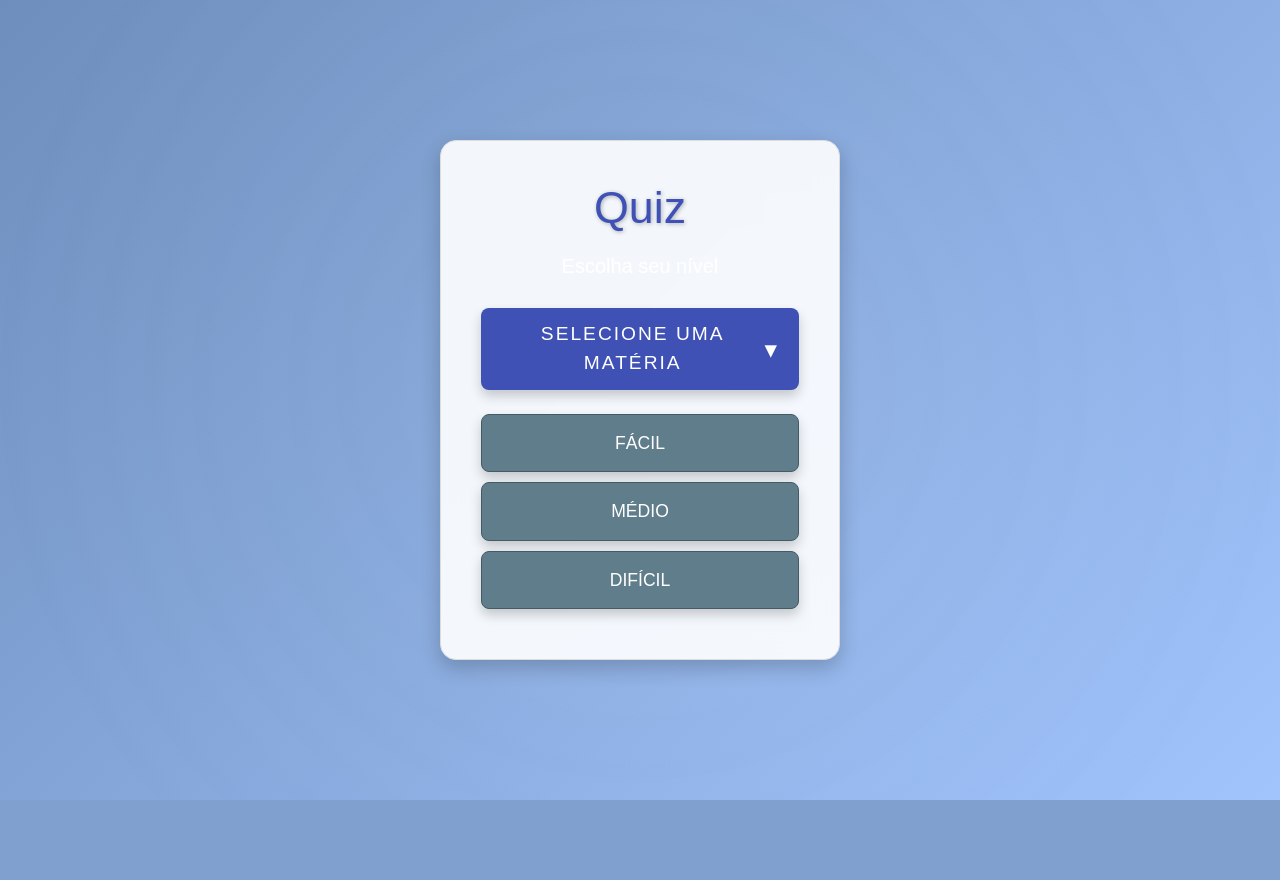
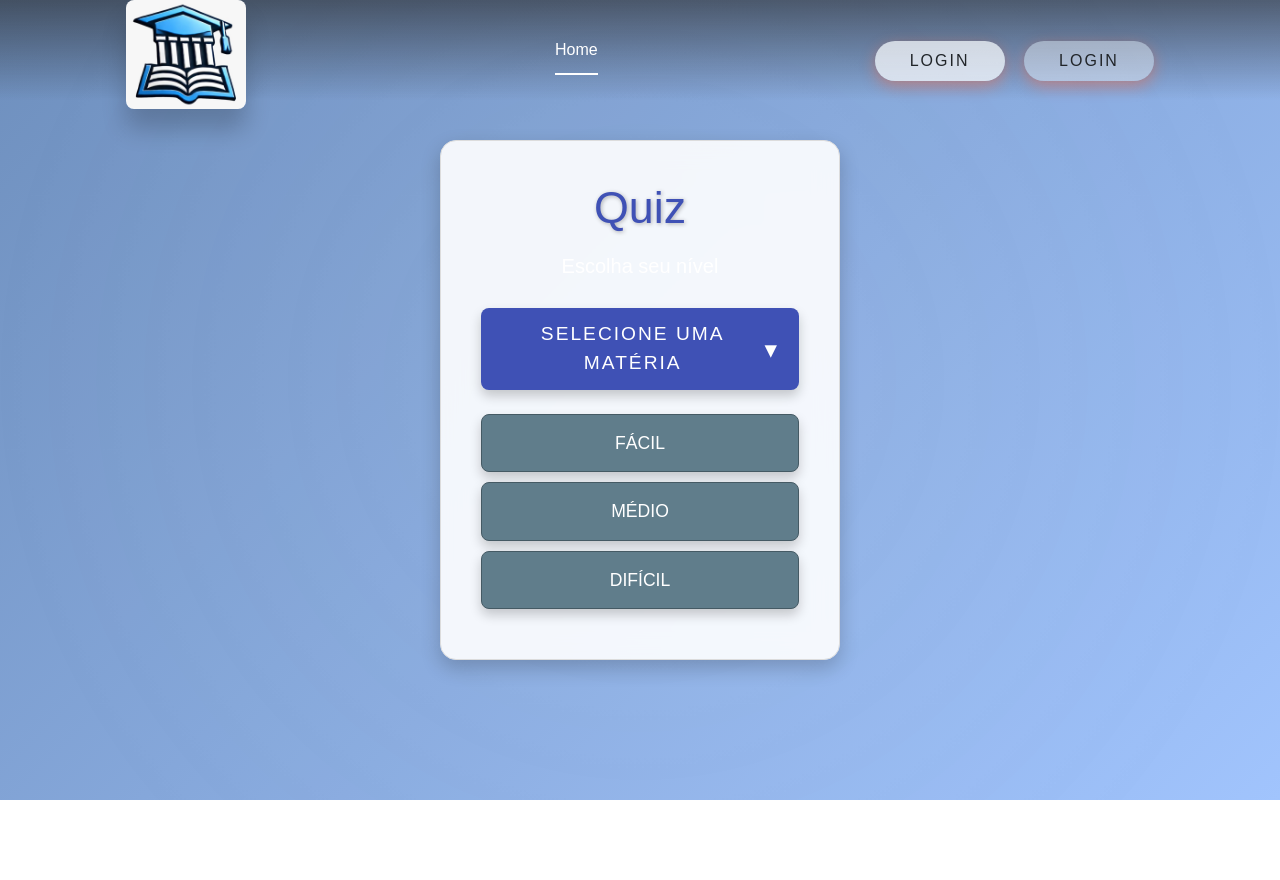
Before and after one commit to kauasilvaa/quizfinal, a PHP site: page / in a window 1280 px wide. Before the commit the page ends 800 px from the top, so only its background shows below. Run offline with PHP 8.4, Linux system fonts and the light colour scheme.

Commit message:
mudanças no index

```diff
--- a/index.css
+++ b/index.css
@@ -122,7 +122,7 @@ h2 {
     padding: 12px;
     color: #333;
     text-decoration: none;
-    border-bottom: 1px solid #ddd;
+    border-bottom: 1px solid #000000;
     transition: background-color 0.3s ease;
 }
 
@@ -167,10 +167,6 @@ h2 {
         padding: 20px;
     }
 }
-
-
-
-
 
 .question {
     font-size: 1.5em;
@@ -250,6 +246,70 @@ button:hover {
     margin-top: 30px;
     color: rgb(246, 246, 246);
 }
-.log{
 
+/* headerrrrrrr */
+.wrapper{
+    justify-content: center;
+    align-items: center;
+    min-height: 110vh;
 }
+.nav{
+    position: fixed;
+    top: 0;
+    display: flex;
+    justify-content: space-around;
+    width: 100%;
+    height: 100px;
+    line-height: 100px;
+    background: linear-gradient(rgba(39,39,39, 0.6), transparent);
+    z-index: 100;
+}
+.logo {
+    width: 120px; /* Ajusta a largura da imagem */
+    height: auto; /* Mantém a proporção da imagem */
+    display: block; /* Garante que a imagem seja tratada como um bloco */
+    margin: 0 auto; /* Centraliza a imagem horizontalmente */
+    border-radius: 8px; /* Adiciona bordas arredondadas */
+    box-shadow: 0 20px 25px rgba(0, 0, 0, 0.2); /* Adiciona uma sombra sutil */
+}
+.nav-menu ul{
+    display: flex;
+}
+.nav-menu ul li{
+    list-style-type: none;
+}
+.nav-menu ul li .link{
+    text-decoration: none;
+    font-weight: 500;
+    color: #fff;
+    padding-bottom: 15px;
+    margin: 0 25px;
+}
+.link:hover, .active{
+    border-bottom: 2px solid #fff;
+}
+.nav-button .btn{
+    width: 130px;
+    height: 40px;
+    font-weight: 500;
+    background: rgba(255, 255, 255, 0.4);
+    border: none;
+    border-radius: 30px;
+    cursor: pointer;
+    transition: .3s ease;
+}
+.btn:hover{
+    background: rgba(255, 255, 255, 0.3);
+}
+#registerBtn{
+    margin-left: 15px;
+}
+.btn.white-btn{
+    background: rgba(255, 255, 255, 0.7);
+}
+.btn.btn.white-btn:hover{
+    background: rgba(255, 255, 255, 0.5);
+}
+.nav-menu-btn{
+    display: none;
+}
--- a/index.php
+++ b/index.php
@@ -8,6 +8,25 @@
     <title>Bem-Vindo ao Quiz</title>
 </head>
 <body>
+<div class="wrapper">
+    <nav class="nav">
+        <div class="nav-logo">
+            <img src="quizz/img/logo.jfif" class="logo">
+        </div>
+        <div class="nav-menu" id="navMenu">
+            <ul>
+                <li><a href="../quizfinal/index.php" class="link active">Home</a></li>
+            </ul>
+        </div>
+        <div class="nav-button">
+            <button class="btn white-btn" id="loginBtn" onclick="login()">Login</button>
+            <button class="btn" id="registerBtn" onclick="register()">login</button>
+        </div>
+        <div class="nav-menu-btn">
+            <i class="bx bx-menu" onclick="myMenuFunction()"></i>
+        </div>
+    </nav>
+
     <div class="background">
         <div class="container d-flex justify-content-center align-items-center min-vh-100">
             <div class="quiz-container">
@@ -35,12 +54,10 @@
                 <a class="btn btn-level" href="quizz/html/perguntas.html">Fácil</a>
                 <a class="btn btn-level" href="quizz/html/perguntas.html">Médio</a>
                 <a class="btn btn-level" href="quizz/html/perguntas.html">Difícil</a>
-
-
-
+            </div>
         </div>
     </div>
-
-    <script src="https://cdn.jsdelivr.net/npm/bootstrap@5.3.0-alpha1/dist/js/bootstrap.bundle.min.js"></script>
+</div>
+<script src="https://cdn.jsdelivr.net/npm/bootstrap@5.3.0-alpha1/dist/js/bootstrap.bundle.min.js"></script>
 </body>
 </html>
--- a/quizz/css/perguntas.css
+++ b/quizz/css/perguntas.css
@@ -96,7 +96,6 @@ button:hover {
     max-width: 350px; /* Reduzir o tamanho do container */
     margin-left: auto;
     margin-right: auto;
-    padding: 10px; /* Reduzir o padding */
     background: rgba(0, 0, 0, 0.7); /* Fundo escuro mais destacado */
     border-radius: 10px; /* Borda arredondada para suavizar o layout */
     box-shadow: 0px 4px 8px rgba(0, 0, 0, 0.3); /* Reduzir a sombra */
```
Also changed, not shown: login.php (+2 -5 lines), quizz/js/quiz-data.js (+74 -41 lines), quizz/css/login.css (line endings or trailing spaces).
